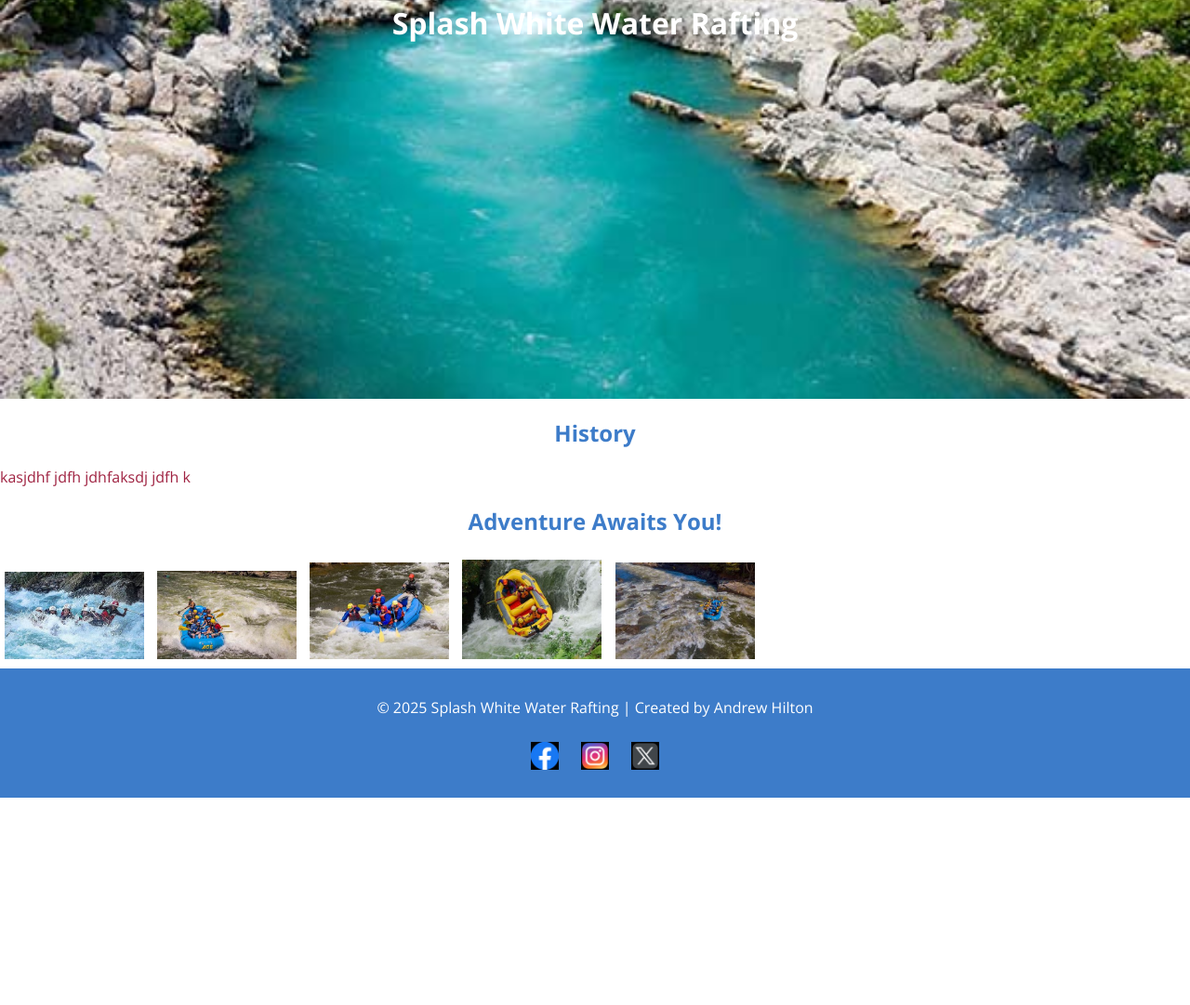
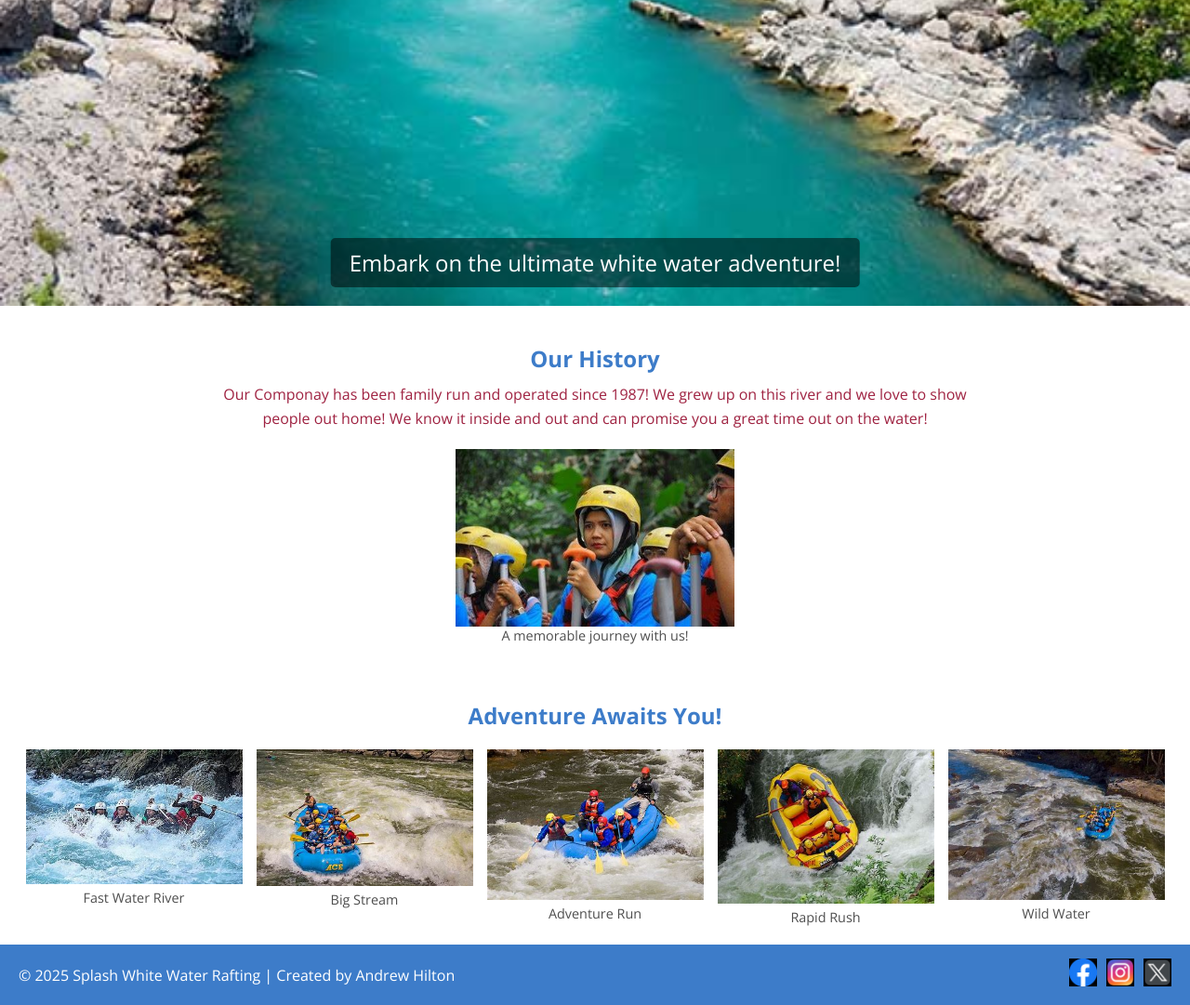
Before and after one commit to topdog27/wdd130, a plain HTML site: page wwr/about.html in a window 1280 px wide. Shown: the part 664-1745 px from the top of the page at 93% size. Before the commit the page ends 1522 px from the top, so only its background shows below. Drawn offline with nearby package versions, Linux system fonts and the light colour scheme.

Commit message:
modified:   wwr/about.html 	modified:   wwr/styles/rafting.css

```diff
--- a/wwr/about.html
+++ b/wwr/about.html
@@ -1,24 +1,23 @@
 <!DOCTYPE html>
 <html lang="en">
 <head>
-    <meta charset="UTF-8">
-    <meta name="viewport" content="width=device-width, initial-scale=1.0">
-    <meta name="description" content="Learn about our rafting company and its history.">
-    <meta name="author" content="Your Name">
+  <meta charset="UTF-8" />
+  <meta name="viewport" content="width=device-width, initial-scale=1.0" />
+  <meta name="description" content="Learn about our rafting company and its history." />
+  <meta name="author" content="Andrew Hilton" />
   <title>About Us | Splash White Water Rafting</title>
-    <link rel="stylesheet" href="styles/rafting.css">
-    <link rel="preconnect" href="https://fonts.googleapis.com">
-	<link rel="preconnect" href="https://fonts.gstatic.com" crossorigin>
-    <link href="https://fonts.googleapis.com/css2?family=Lexend:wght@100..900&display=swap" rel="stylesheet">
-    <link rel="preconnect" href="https://fonts.googleapis.com">
-	<link rel="preconnect" href="https://fonts.gstatic.com" crossorigin>
-	<link href="https://fonts.googleapis.com/css2?family=Open+Sans:ital,wght@0,300..800;1,300..800&display=swap" rel="stylesheet">
-
-
+  <link rel="stylesheet" href="styles/rafting.css" />
+  <link rel="preconnect" href="https://fonts.googleapis.com" />
+  <link rel="preconnect" href="https://fonts.gstatic.com" crossorigin />
+  <link href="https://fonts.googleapis.com/css2?family=Lexend:wght@100..900&display=swap" rel="stylesheet" />
+  <link rel="preconnect" href="https://fonts.googleapis.com" />
+  <link rel="preconnect" href="https://fonts.gstatic.com" crossorigin />
+  <link href="https://fonts.googleapis.com/css2?family=Open+Sans:ital,wght@0,300..800;1,300..800&display=swap" rel="stylesheet" />
 </head>
 <body>
   <header>
-        <img src="images/Logo.png" alt="Rafting Company Logo">
+    <img src="images/Logo.png" alt="Splash White Water Rafting Logo" />
+    <h1>Splash White Water Rafting</h1>
     <nav>
       <a href="index.html">Home</a>
       <a href="about.html">About Us</a>
@@ -28,36 +27,61 @@
   </header>
 
   <main>
-        <div class="hero">
-            <img src="images/background1.jpg" alt="Rafting adventure">
-            <h1>Splash White Water Rafting</h1>
-        </div>
-
-        <article>
-            <img src="images/happydemo1.jpg" alt="Happy customer enjoying rafting">
-            <p>asjdfnjsdf aiuudfh  udfhuf dufhu</p>
-        </article>
-
-        <section>
-            <h2>History</h2>
-            <p>kasjdhf jdfh jdhfaksdj jdfh k</p>
+    <!-- Hero Section -->
+    <section class="hero">
+      <figure>
+        <img src="images/background1.jpg" alt="Rafting adventure" />
+        <figcaption>Embark on the ultimate white water adventure!</figcaption>
+      </figure>
     </section>
 
-        <section>
+    <!-- History Section -->
+    <section class="history">
+      <h2>Our History</h2>
+      <p>
+        Our Componay has been family run and operated since 1987! We grew up on this river and we love to show people out home! We know it inside and out and can promise you a great time out on the water!
+      </p>
+      <figure>
+        <img src="images/happydemo1.jpg" alt="Happy customer enjoying rafting" />
+        <figcaption>A memorable journey with us!</figcaption>
+      </figure>
+    </section>
+
+    <!-- Adventures Section -->
+    <section class="adventures">
       <h2>Adventure Awaits You!</h2>
-            <img src="images/raft1.jpg" alt="Rafting adventure 1">
-            <img src="images/raft2.jpg" alt="Rafting adventure 2">
-            <img src="images/raft3.jpg" alt="Rafting adventure 3">
-            <img src="images/raft4.jpg" alt="Rafting adventure 4">
-            <img src="images/raft5.jpg" alt="Rafting adventure 5">
+      <div class="adventure-gallery">
+        <figure>
+          <img src="images/raft1.jpg" alt="fast water river" />
+          <figcaption>Fast Water River</figcaption>
+        </figure>
+        <figure>
+          <img src="images/raft2.jpg" alt="Big stream" />
+          <figcaption>Big Stream</figcaption>
+        </figure>
+        <figure>
+          <img src="images/raft3.jpg" alt="Adventure Run" />
+          <figcaption>Adventure Run</figcaption>
+        </figure>
+        <figure>
+          <img src="images/raft4.jpg" alt="Rapid Rush" />
+          <figcaption>Rapid Rush</figcaption>
+        </figure>
+        <figure>
+          <img src="images/raft5.jpg" alt="Wild Water" />
+          <figcaption>Wild Water</figcaption>
+        </figure>
+      </div>
     </section>
   </main>
 
   <footer>
     <p>© 2025 Splash White Water Rafting | Created by Andrew Hilton</p>
-        <a href="#"><img src="images/social1.jpg" alt="Facebook"></a>
-        <a href="#"><img src="images/social2.jpg" alt="Instagram"></a>
-        <a href="#"><img src="images/social3.jpg" alt="X"></a>
+    <div class="social-icons">
+      <a href="#"><img src="images/social1.jpg" alt="Facebook" /></a>
+      <a href="#"><img src="images/social2.jpg" alt="Instagram" /></a>
+      <a href="#"><img src="images/social3.jpg" alt="X" /></a>
+    </div>
   </footer>
 </body>
 </html>
--- a/wwr/styles/rafting.css
+++ b/wwr/styles/rafting.css
@@ -1,104 +1,172 @@
-
+/* Root Variables for Colors and Styling */
 :root {
     --primary-color: #3d7cc9;
     --secondary-color: #b38e5d;
     --text-color: #9f2241;
-    --background-color: white;
+    --background-color: #ffffff;
     --accent-color: #4f4f4f;
   }
 
-
+  /* Global Styles */
   body {
     font-family: "Open Sans", sans-serif;
-    font-optical-sizing: auto;
-    font-style: normal;
-    font-variation-settings:
-    "wdth" 100;
     background-color: var(--background-color);
     color: var(--text-color);
     margin: 0;
     padding: 0;
   }
 
-
+  /* Header using CSS Grid */
   header {
-    font-family: "Lexend", sans-serif;
-    font-optical-sizing: auto;
-    font-style: normal;
-    display: flex;
+    display: grid;
+    grid-template-columns: auto 1fr auto; /* Logo, title, nav */
     align-items: center;
-    justify-content: space-between;
     padding: 20px;
     background-color: var(--primary-color);
+  }
+
+  header img {
+    max-width: 100px;
+  }
+
+  header h1 {
+    font-family: "Lexend", sans-serif;
+    font-size: 1.8rem;
+    margin: 0 20px;
+    color: white;
+  }
+
+  /* Navigation styled with Flexbox */
+  nav {
+    display: flex;
+    justify-content: flex-end;
+    gap: 15px;
   }
 
   nav a {
     color: white;
     text-decoration: none;
-    padding: 10px;
+    font-weight: bold;
   }
 
-
+  /* Hero Section */
   .hero {
     position: relative;
+  }
+
+  .hero figure {
+    margin: 0;
+    position: relative;
+  }
+
+  .hero img {
+    width: 100%;
+    height: auto;
+    display: block;
+  }
+
+  .hero figcaption {
+    position: absolute;
+    bottom: 20px;
+    left: 50%;
+    transform: translateX(-50%);
+    color: white;
+    font-size: 1.5rem;
+    background-color: rgba(0, 0, 0, 0.5);
+    padding: 10px 20px;
+    border-radius: 5px;
+  }
+
+  /* History Section */
+  .history {
+    padding: 20px;
     text-align: center;
   }
 
-.hero img {
-    display: block;
-    width: 100%;
-    height: auto;
+  .history h2 {
+    color: var(--primary-color);
+    margin-bottom: 10px;
   }
 
-.hero h1 {
-    position: absolute;
-    top: 50%;
-    left: 50%;
-    transform: translate(-50%, -50%);
-    color: white;
-    font-size: 2rem;
+  .history p {
+    max-width: 800px;
+    margin: 0 auto 20px;
+    line-height: 1.6;
   }
 
-
-article {
-    position: absolute;
-    top: 60%;
-    left: 10%;
-    background-color: rgba(255, 255, 255, 0.8);
-    padding: 20px;
+  .history figure {
+    margin: 0 auto;
     max-width: 300px;
   }
 
-article img {
-    float: right;
-    width: 100px;
-    margin-left: 10px;
+  .history figure img {
+    width: 100%;
+    display: block;
   }
 
-
-section h2 {
-    color: var(--primary-color);
+  .history figure figcaption {
+    font-size: 0.9rem;
+    color: var(--accent-color);
     text-align: center;
   }
 
-
-section img {
-    width: 150px;
-    height: auto;
-    margin: 5px;
+  /* Adventures Section */
+  .adventures {
+    padding: 20px;
+    text-align: center;
   }
 
+  .adventures h2 {
+    color: var(--primary-color);
+    margin-bottom: 20px;
+  }
 
+  .adventure-gallery {
+    display: flex;
+    flex-wrap: wrap;
+    justify-content: center;
+    gap: 15px;
+  }
+
+  .adventure-gallery figure {
+    margin: 0;
+    width: calc(20% - 15px); /* Five images spanning across the section */
+    min-width: 150px;
+  }
+
+  .adventure-gallery img {
+    width: 100%;
+    height: auto;
+    display: block;
+  }
+
+  .adventure-gallery figcaption {
+    font-size: 0.9rem;
+    color: var(--accent-color);
+    margin-top: 5px;
+  }
+
+  /* Footer Section */
   footer {
-    text-align: center;
-    padding: 15px;
     background-color: var(--primary-color);
     color: white;
+    padding: 15px 20px;
+    display: flex;
+    justify-content: space-between;
+    align-items: center;
+    flex-wrap: wrap;
   }
 
-footer a img {
+  footer p {
+    margin: 5px 0;
+  }
+
+  .social-icons {
+    display: flex;
+    gap: 10px;
+  }
+
+  .social-icons a img {
     width: 30px;
     height: 30px;
-    margin: 10px;
-    text-decoration: none;
   }
```
Lines whose indentation alone changed are shown as unchanged.
